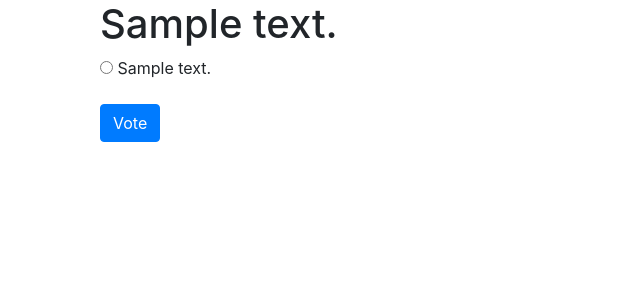
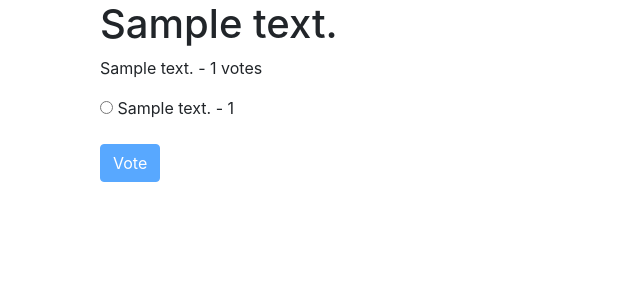
Before and after one commit to philippbruhin/pollme, a Django app: page /polls/details/1/ in a window 1280 px wide. Shown: the part 56-356 px from the top of the page, without its empty margins (0-640 px from the left). Run offline with Django 3.2, Linux system fonts and the light colour scheme; a user stored in the database is signed in; tables that the repository leaves empty hold one stand-in row (values such as "Sample post"); some libraries are stand-ins or nearby versions.

Commit message:
added number of votes

```diff
--- a/pollme/polls/models.py
+++ b/pollme/polls/models.py
@@ -19,6 +19,10 @@ class Poll(models.Model):
             return False
         return True
 
+    @property
+    def num_votes(self):
+        return self.vote_set.count()
+
 class Choice(models.Model):
     poll = models.ForeignKey(Poll, on_delete=models.CASCADE)
     choice_text = models.CharField(max_length=255)
@@ -26,6 +30,11 @@ class Choice(models.Model):
     def __str__(self):
         return "{} - {}".format(self.poll.text[:25], self.choice_text[:25])
 
+
+    @property
+    def num_votes(self):
+        return self.vote_set.count()
+
 class Vote(models.Model):
     user = models. ForeignKey(User, on_delete=models.CASCADE)
     poll = models. ForeignKey(Poll, on_delete=models.CASCADE)
--- a/pollme/polls/templates/polls/poll_detail.html
+++ b/pollme/polls/templates/polls/poll_detail.html
@@ -16,6 +16,8 @@
               </div>
           {% endif %}
 
+
+          <p>{{poll}} - {{poll.num_votes}} votes</p>
           <form action="{% url 'polls:vote' poll.id %}" method="post">
             {% csrf_token %}
 
@@ -25,11 +27,11 @@
                 name="choice"
                 id="choice{{ foorloop.counter}}"
                 value="{{ choice.id }}" />
-              <label for="choice{{ forloop.counter }}">{{ choice.choice_text }}</label>
+              <label for="choice{{ forloop.counter }}">{{ choice.choice_text }} - {{ choice.num_votes }}</label>
             </div>
             {% endfor %}
 
-            <button type="submit" value="Vote" class="btn btn-primary">Vote</button>
+            <button type="submit" value="Vote" class="btn btn-primary" {% if not user_can_vote %}disabled{% endif %}>Vote</button>
 
           </form>
       </div>
--- a/pollme/polls/views.py
+++ b/pollme/polls/views.py
@@ -139,8 +139,8 @@ def poll_detail(request, poll_id):
     """
     # poll = Poll.objects.get(id=poll_id)
     poll = get_object_or_404(Poll, id=poll_id)
-
-    context = { 'poll': poll }
+    user_can_vote = poll.user_can_vote(request.user)
+    context = { 'poll': poll, 'user_can_vote':user_can_vote  }
     return render(request, 'polls/poll_detail.html', context)
 
 @login_required
```
